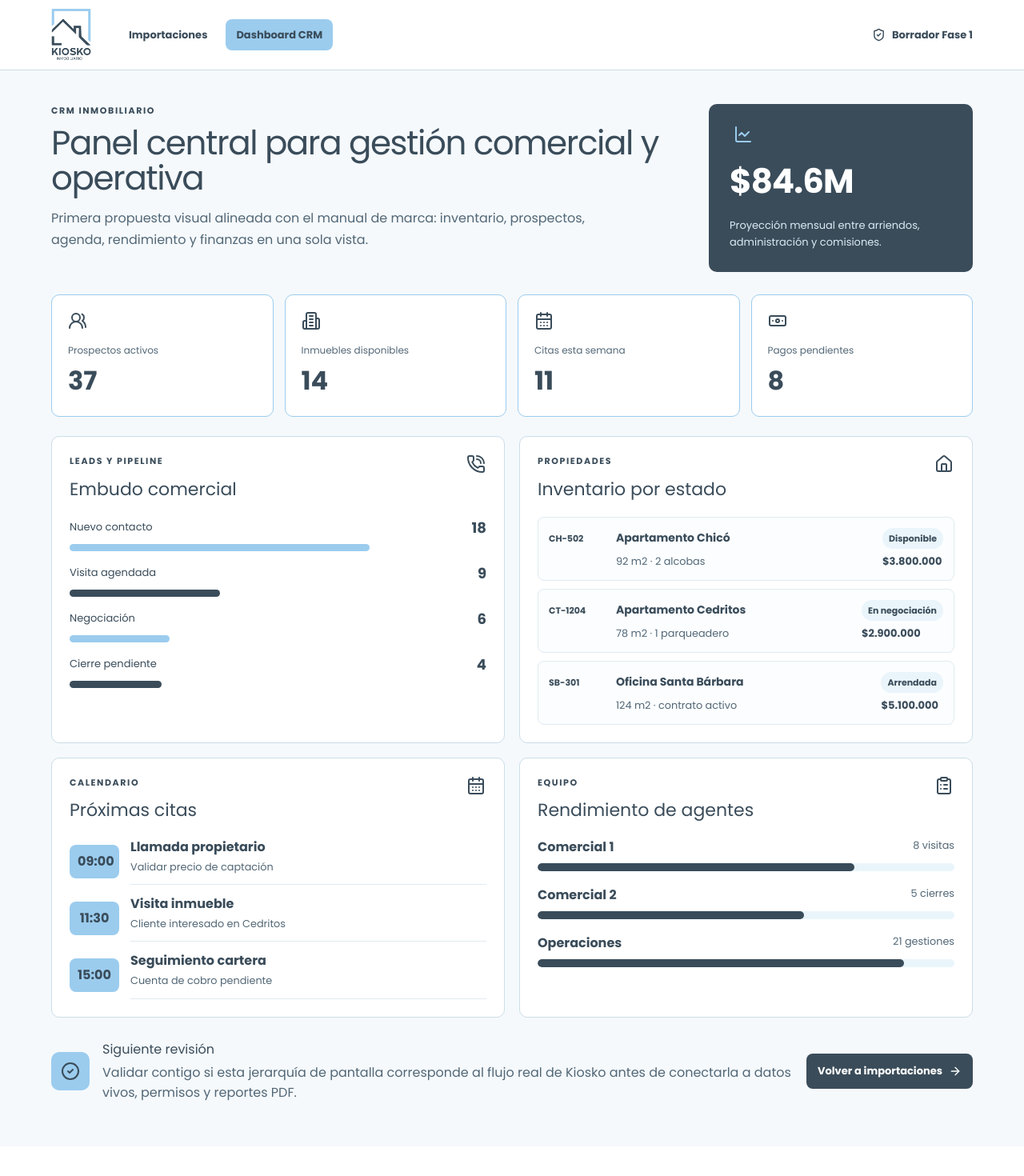
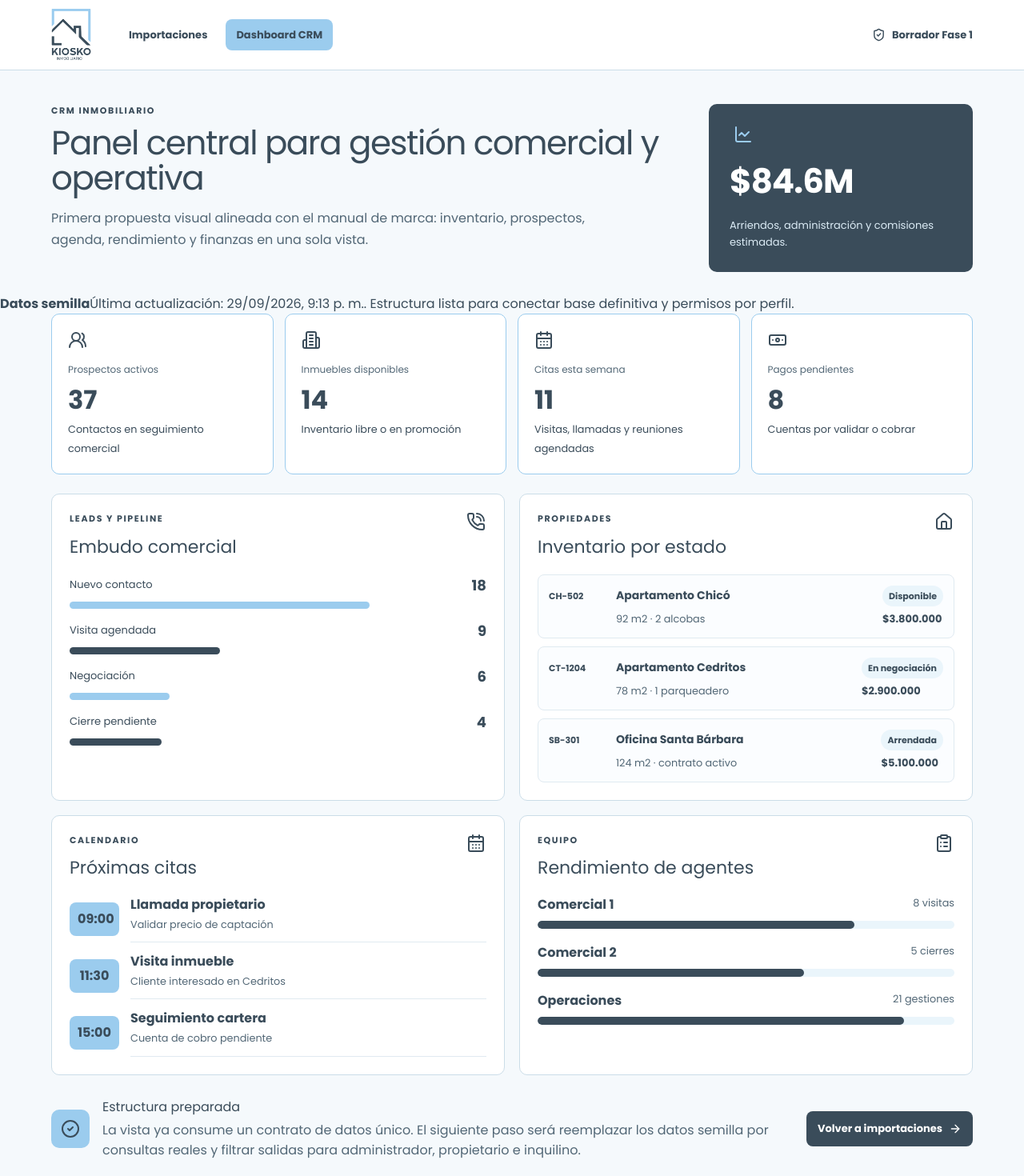
Before and after one commit to KioskoInmobiliario/portalKiosko, a Next.js app: page /admin/dashboard in a window 1280 px wide. Shown: the top 1470 px of the page at 80% size. Before the commit the page ends 1433 px from the top, so only its background shows below. Built offline with nearby package versions, Linux system fonts and the light colour scheme.

Commit message:
Conecta dashboard a contrato de datos

```diff
--- a/app/admin/dashboard/page.tsx
+++ b/app/admin/dashboard/page.tsx
@@ -13,38 +13,28 @@ import {
   ShieldCheck,
   UsersRound,
 } from 'lucide-react';
+import { getAdminDashboardData, type DashboardMetric } from '@/lib/admin-dashboard';
 import styles from './dashboard.module.css';
 
-const pipeline = [
-  { label: 'Nuevo contacto', value: 18, accent: 'sky' },
-  { label: 'Visita agendada', value: 9, accent: 'slate' },
-  { label: 'Negociación', value: 6, accent: 'sky' },
-  { label: 'Cierre pendiente', value: 4, accent: 'slate' },
-];
-
-const properties = [
-  { code: 'CH-502', title: 'Apartamento Chicó', status: 'Disponible', value: '$3.800.000', detail: '92 m2 · 2 alcobas' },
-  { code: 'CT-1204', title: 'Apartamento Cedritos', status: 'En negociación', value: '$2.900.000', detail: '78 m2 · 1 parqueadero' },
-  { code: 'SB-301', title: 'Oficina Santa Bárbara', status: 'Arrendada', value: '$5.100.000', detail: '124 m2 · contrato activo' },
-];
-
-const agenda = [
-  { time: '09:00', title: 'Llamada propietario', detail: 'Validar precio de captación' },
-  { time: '11:30', title: 'Visita inmueble', detail: 'Cliente interesado en Cedritos' },
-  { time: '15:00', title: 'Seguimiento cartera', detail: 'Cuenta de cobro pendiente' },
-];
-
-const agents = [
-  { name: 'Comercial 1', metric: '8 visitas', progress: 76 },
-  { name: 'Comercial 2', metric: '5 cierres', progress: 64 },
-  { name: 'Operaciones', metric: '21 gestiones', progress: 88 },
-];
+const metricIcons: Record<DashboardMetric['id'], typeof UsersRound> = {
+  leads: UsersRound,
+  available_properties: Building2,
+  appointments: CalendarDays,
+  pending_payments: Banknote,
+};
 
 export const metadata = {
   title: 'Dashboard CRM | Portal Kiosko',
 };
 
-export default function AdminDashboardPage() {
+export default async function AdminDashboardPage() {
+  const dashboard = await getAdminDashboardData();
+  const updatedAt = new Intl.DateTimeFormat('es-CO', {
+    dateStyle: 'medium',
+    timeStyle: 'short',
+    timeZone: 'America/Bogota',
+  }).format(new Date(dashboard.generatedAt));
+
   return (
     <main className={styles.shell}>
       <header className={styles.header}>
@@ -66,16 +56,21 @@ export default function AdminDashboardPage() {
         </div>
         <div className={styles.heroCard}>
           <LineChart />
-          <strong>$84.6M</strong>
-          <span>Proyección mensual entre arriendos, administración y comisiones.</span>
+          <strong>{dashboard.finance.value}</strong>
+          <span>{dashboard.finance.description}</span>
         </div>
       </section>
 
+      <section className={styles.dataStatus} aria-label="Estado de datos">
+        <strong>{dashboard.source === 'seed' ? 'Datos semilla' : 'Datos conectados'}</strong>
+        <span>Última actualización: {updatedAt}. Estructura lista para conectar base definitiva y permisos por perfil.</span>
+      </section>
+
       <section className={styles.metrics} aria-label="Indicadores principales">
-        <article><UsersRound /><span>Prospectos activos</span><strong>37</strong></article>
-        <article><Building2 /><span>Inmuebles disponibles</span><strong>14</strong></article>
-        <article><CalendarDays /><span>Citas esta semana</span><strong>11</strong></article>
-        <article><Banknote /><span>Pagos pendientes</span><strong>8</strong></article>
+        {dashboard.metrics.map((metric) => {
+          const Icon = metricIcons[metric.id];
+          return <article key={metric.id}><Icon /><span>{metric.label}</span><strong>{metric.value}</strong><small>{metric.description}</small></article>;
+        })}
       </section>
 
       <section className={styles.grid}>
@@ -85,8 +80,8 @@ export default function AdminDashboardPage() {
             <PhoneCall />
           </div>
           <div className={styles.pipeline}>
-            {pipeline.map((item) => (
-              <div key={item.label}>
+            {dashboard.pipeline.map((item) => (
+              <div key={item.id}>
                 <span>{item.label}</span>
                 <strong>{item.value}</strong>
                 <i className={item.accent === 'sky' ? styles.sky : styles.slate} style={{ width: `${Math.max(item.value * 4, 22)}%` }} />
@@ -101,8 +96,8 @@ export default function AdminDashboardPage() {
             <Home />
           </div>
           <div className={styles.propertyList}>
-            {properties.map((property) => (
-              <div key={property.code}>
+            {dashboard.properties.map((property) => (
+              <div key={property.id}>
                 <span>{property.code}</span>
                 <strong>{property.title}</strong>
                 <small>{property.detail}</small>
@@ -119,8 +114,8 @@ export default function AdminDashboardPage() {
             <CalendarDays />
           </div>
           <div className={styles.agenda}>
-            {agenda.map((event) => (
-              <div key={event.time}>
+            {dashboard.agenda.map((event) => (
+              <div key={event.id}>
                 <time>{event.time}</time>
                 <span><strong>{event.title}</strong><small>{event.detail}</small></span>
               </div>
@@ -134,8 +129,8 @@ export default function AdminDashboardPage() {
             <ClipboardList />
           </div>
           <div className={styles.agents}>
-            {agents.map((agent) => (
-              <div key={agent.name}>
+            {dashboard.team.map((agent) => (
+              <div key={agent.id}>
                 <span><strong>{agent.name}</strong><small>{agent.metric}</small></span>
                 <i><b style={{ width: `${agent.progress}%` }} /></i>
               </div>
@@ -147,8 +142,8 @@ export default function AdminDashboardPage() {
       <section className={styles.nextStep}>
         <CheckCircle2 />
         <div>
-          <h2>Siguiente revisión</h2>
-          <p>Validar contigo si esta jerarquía de pantalla corresponde al flujo real de Kiosko antes de conectarla a datos vivos, permisos y reportes PDF.</p>
+          <h2>Estructura preparada</h2>
+          <p>La vista ya consume un contrato de datos único. El siguiente paso será reemplazar los datos semilla por consultas reales y filtrar salidas para administrador, propietario e inquilino.</p>
         </div>
         <Link href="/admin/importaciones">Volver a importaciones <ArrowRight size={16} /></Link>
       </section>
```
